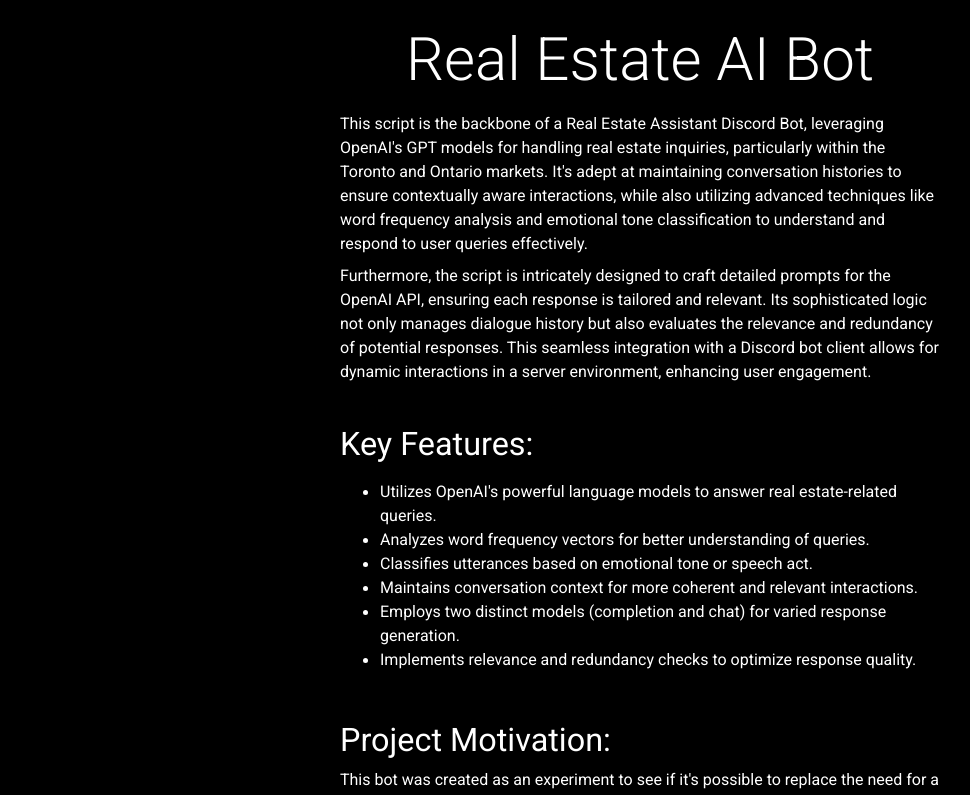
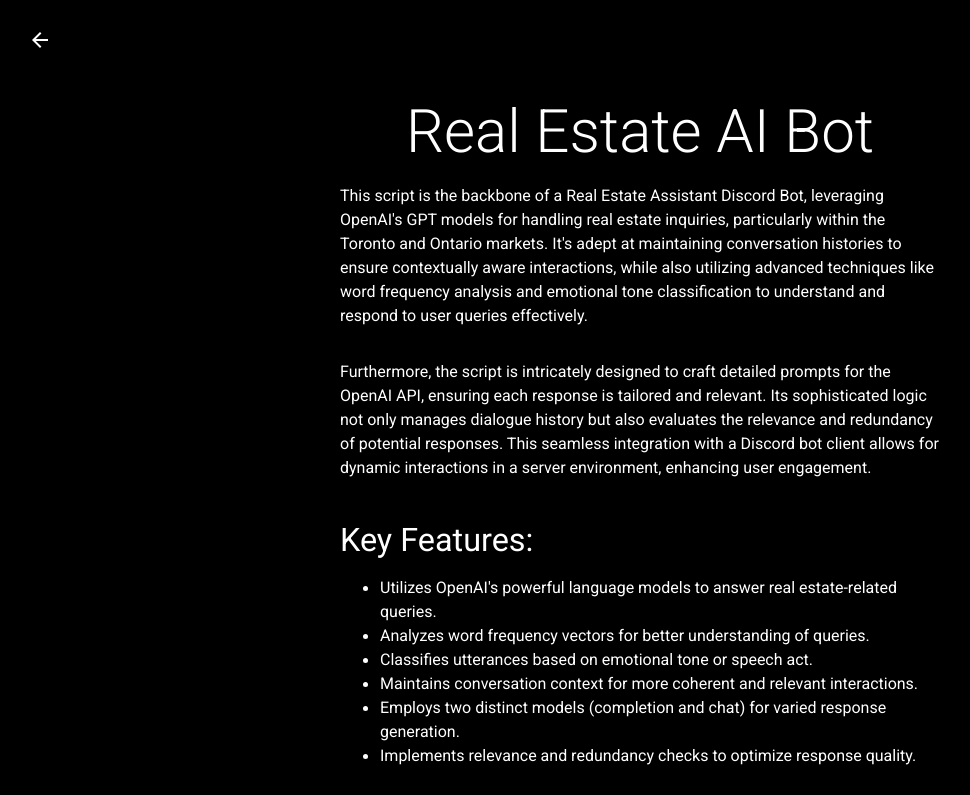
Before and after one commit to AnthonyMercadante/AnthonyMercadante.github.io, a React (Create React App) app: page /RealEstateBot in a window 1280 px wide. Shown: the top 795 px of the page, without its empty margins (0-970 px from the left). Built offline with nearby package versions, Linux system fonts and the light colour scheme.

Commit message:
Changed back button styling for AboutMe, AutomationAssistant, Portfolio, RealEstateBot, and Skills page.

```diff
--- a/src/components/AboutMe/AboutMe.tsx
+++ b/src/components/AboutMe/AboutMe.tsx
@@ -1,5 +1,5 @@
 import React from 'react';
-import Button from '@mui/material/Button';
+import { Button, IconButton} from '@mui/material';
 import Grid from '@mui/material/Grid';
 import Box from '@mui/material/Box';
 import { useTheme } from '@mui/material/styles';
@@ -15,8 +15,8 @@ const AboutMe = () => {
     navigate('/skills');
   };
 
-  const goBack = () => {
-    navigate(-1); // Go back to the previous page
+  const handleBack = () => {
+    navigate(-1); // Navigate back to the previous page
   };
 
   return (
@@ -36,6 +36,9 @@ const AboutMe = () => {
         px: [2, 4, 8],
       }}
     >
+      <IconButton onClick={handleBack} sx={{ position: 'absolute', top: 20, left: 20, zIndex: 1 }}>
+        <ArrowBackIcon />
+      </IconButton>
       <Grid container spacing={0} justifyContent="center" alignItems="center">
         <Grid item xs={12} sm={6} md={4}>
           <img
@@ -66,8 +69,6 @@ const AboutMe = () => {
           </Button>
         </Grid>
       </Grid>
-      <Button startIcon={<ArrowBackIcon />} onClick={goBack} sx={{ position: 'absolute', top: 20, left: 20 }}>
-      </Button>
     </Box>
   );
 };
--- a/src/components/AutomationAssistant/AutomationAssistant.tsx
+++ b/src/components/AutomationAssistant/AutomationAssistant.tsx
@@ -1,5 +1,5 @@
 import React from 'react';
-import { Box, Typography, Button, useMediaQuery, useTheme, Card, CardContent } from '@mui/material';
+import { Box, Typography, Button, useMediaQuery, useTheme, IconButton, Card, CardContent } from '@mui/material';
 import ArrowBackIcon from '@mui/icons-material/ArrowBack';
 import { useNavigate } from 'react-router-dom';
 
@@ -24,10 +24,12 @@ const AutomationAssistant = () => {
   };
 
   return (
+
     <Box sx={{ flexGrow: 1, bgcolor: 'black', color: 'text.secondary', p: 3, display: 'flex', flexDirection: 'column', alignItems: 'center' }}>
-      <Button startIcon={<ArrowBackIcon />} onClick={handleBack} sx={{ alignSelf: 'flex-start', mb: 2, color: 'white' }}>
-
-      </Button>
+      <IconButton onClick={handleBack} sx={{ position: 'absolute', top: 20, left: 20, zIndex: 1 }}>
+        <ArrowBackIcon />
+      </IconButton>
+      <Box sx={{ flexGrow: 1, bgcolor: 'black', color: 'text.secondary', p: 3, display: 'flex', flexDirection: 'column', alignItems: 'center' }}></Box>
 
       <Box sx={{ width: isMobile ? '100%' : '66%' }}>
         {/* Automation Assistant Role */}
--- a/src/components/Portfolio/Portfolio.tsx
+++ b/src/components/Portfolio/Portfolio.tsx
@@ -1,5 +1,5 @@
 import React from 'react';
-import { Box, Button, Grid, Typography, useTheme } from '@mui/material';
+import { Box, Button, Grid, Typography, IconButton, useTheme } from '@mui/material';
 import WorkIcon from '@mui/icons-material/Work';
 import ProjectIcon from '@mui/icons-material/Build';
 import { useNavigate } from 'react-router-dom';
@@ -51,8 +51,8 @@ const Portfolio = () => {
     navigate('/Projects');
   }
 
-  const goBack = () => {
-    navigate(-1); // Go back to the previous page
+  const handleBack = () => {
+    navigate(-1); // Navigate back to the previous page
   };
 
   return (
@@ -65,6 +65,9 @@ const Portfolio = () => {
       alignItems: 'center',
       justifyContent: 'center',
     }}>
+      <IconButton onClick={handleBack} sx={{ position: 'absolute', top: 20, left: 20, zIndex: 1 }}>
+        <ArrowBackIcon />
+      </IconButton>
       <Grid container spacing={2} justifyContent="center">
         <Grid item>
           <Button sx={buttonStyle} onClick={navigateToWorkExperience}>
@@ -79,8 +82,6 @@ const Portfolio = () => {
           </Button>
         </Grid>
       </Grid>
-      <Button startIcon={<ArrowBackIcon />} onClick={goBack} sx={{ position: 'absolute', top: 20, left: 20 }}>
-      </Button>
     </Box>
   );
 };
--- a/src/components/RealEstateBot/RealEstateBot.tsx
+++ b/src/components/RealEstateBot/RealEstateBot.tsx
@@ -1,5 +1,5 @@
 import React, { useState } from 'react';
-import { Box, Button, Typography, useTheme } from '@mui/material';
+import { Box, Typography, useTheme } from '@mui/material';
 import { useNavigate } from 'react-router-dom';
 import { Prism as SyntaxHighlighter } from 'react-syntax-highlighter';
 import { xonokai } from 'react-syntax-highlighter/dist/esm/styles/prism';
@@ -8,6 +8,7 @@ import DescriptionIcon from '@mui/icons-material/Description';
 import GetAppIcon from '@mui/icons-material/GetApp';
 import CodeIcon from '@mui/icons-material/Code';
 import { CSSProperties } from 'react';
+import ArrowBackIcon from '@mui/icons-material/ArrowBack';
 
 
 
@@ -52,6 +53,10 @@ const RealEstateBot = () => {
     // Toggle function for readme.txt
     const toggleReadmeVisibility = () => {
         setShowReadme(!showReadme);
+    };
+
+    const handleBack = () => {
+        navigate(-1); // Navigate back to the previous page
     };
 
     const buttonStyle = {
@@ -632,14 +637,18 @@ def is_response_redundant(response1, response2):
     };
 
     return (
+
         <Box sx={style.container}>
-            <Typography variant="h2" sx={style.header}>Real Estate AI Bot</Typography>
+            <IconButton onClick={handleBack} sx={{ position: 'absolute', top: 20, left: 20, zIndex: 1 }}>
+                <ArrowBackIcon />
+            </IconButton>
+            <Typography variant="h2" sx={style.header}><br></br>Real Estate AI Bot</Typography>
 
             <Typography variant="body1" sx={style.paragraph}>
                 This script is the backbone of a Real Estate Assistant Discord Bot, leveraging OpenAI's GPT models for handling real estate inquiries, particularly within the Toronto and Ontario markets. It's adept at maintaining conversation histories to ensure contextually aware interactions, while also utilizing advanced techniques like word frequency analysis and emotional tone classification to understand and respond to user queries effectively.
             </Typography>
 
-            <Typography variant="body1" sx={style.paragraph}>
+            <Typography variant="body1" sx={style.paragraph}><br></br>
                 Furthermore, the script is intricately designed to craft detailed prompts for the OpenAI API, ensuring each response is tailored and relevant. Its sophisticated logic not only manages dialogue history but also evaluates the relevance and redundancy of potential responses. This seamless integration with a Discord bot client allows for dynamic interactions in a server environment, enhancing user engagement.
             </Typography>
 
--- a/src/components/Skills/Skills.tsx
+++ b/src/components/Skills/Skills.tsx
@@ -1,12 +1,11 @@
 import React, { useState } from 'react';
 import Box from '@mui/material/Box';
 import Grid from '@mui/material/Grid';
-import Button from '@mui/material/Button';
+import { Button, IconButton} from '@mui/material';
 import Typography from '@mui/material/Typography';
 import Modal from '@mui/material/Modal';
 import { styled } from '@mui/material/styles';
 import Chip from '@mui/material/Chip';
-import IconButton from '@mui/material/IconButton';
 import CloseIcon from '@mui/icons-material/Close';
 import { useTheme } from '@mui/material/styles';
 import { useNavigate } from 'react-router-dom';
@@ -33,6 +32,8 @@ interface Skill {
     open: boolean;
     handleClose: () => void;
   }
+
+
 
   const SkillIcon = styled('img')(({ theme }) => ({
     borderRadius: '20%', // Rounded corners for an icon-like appearance
@@ -218,11 +219,11 @@ const Skills = () => {
         setModalOpen(true);
       };
 
-  const navigate = useNavigate();
+      const navigate = useNavigate();
 
-  const goBack = () => {
-    navigate(-1); // Go back to the previous page
-  };
+      const handleBack = () => {
+        navigate(-1); // Navigate back to the previous page
+      };
 
   return (
     <Box sx={{
@@ -236,6 +237,9 @@ const Skills = () => {
       justifyContent: 'center',
       overflow: 'hidden'
     }}>
+      <IconButton onClick={handleBack} sx={{ position: 'absolute', top: 20, left: 20, zIndex: 1 }}>
+        <ArrowBackIcon />
+      </IconButton>
       <Grid container spacing={4} sx={{ maxWidth: 1200, [theme.breakpoints.down('sm')]: { maxWidth: '100%' } }}>
         {skills.map((skill, index) => (
           <Grid item xs={4} sm={6} md={4} key={index} onClick={() => handleOpen(skill)}>
@@ -249,8 +253,6 @@ const Skills = () => {
       </Typography>
 
       {selectedSkill && <SkillsModal skill={selectedSkill} open={modalOpen} handleClose={() => setModalOpen(false)} />}
-      <Button startIcon={<ArrowBackIcon />} onClick={goBack} sx={{ position: 'absolute', top: 20, left: 20 }}>
-      </Button>
     </Box>
   );
 };
```
